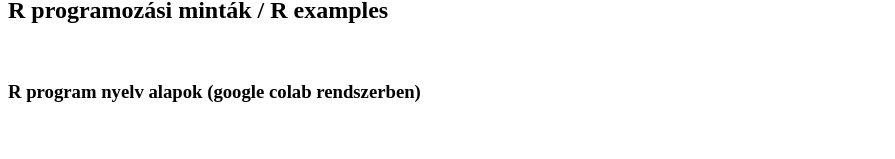
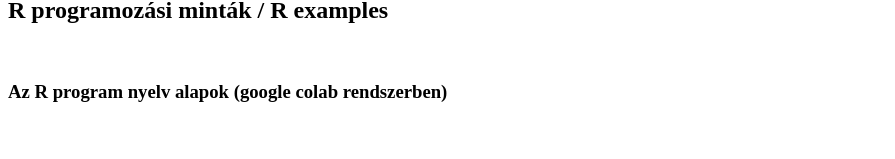
Before and after one commit to klajosw/r_prg, a plain HTML site: page index.html in a window 1280 px wide. Shown: the part 793-952 px from the top of the page, without its empty margins (0-895 px from the left). Drawn offline with Linux system fonts and the light colour scheme.

Commit message:
Update index.html

```diff
--- a/index.html
+++ b/index.html
@@ -28,9 +28,10 @@
 <h2>  R programozási minták /  R examples </h2>
  <br />
 
-<h3>R program nyelv alapok (google colab rendszerben)</h3>
+<h3>Az R program nyelv alapok (google colab rendszerben)
+   </h3>
+
 <br />
-</h3>
   <br />
  <h3>
   File kezelő, elemző, feldolgozó script
```
